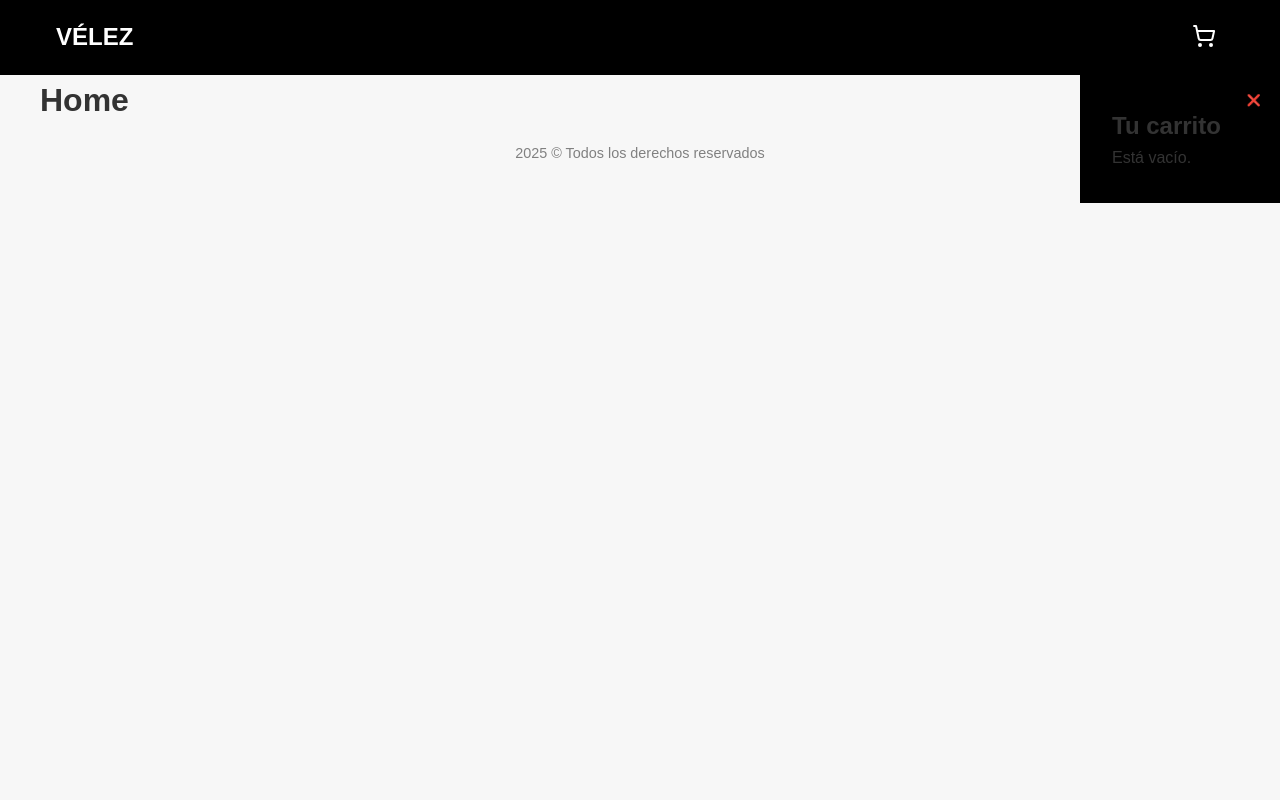
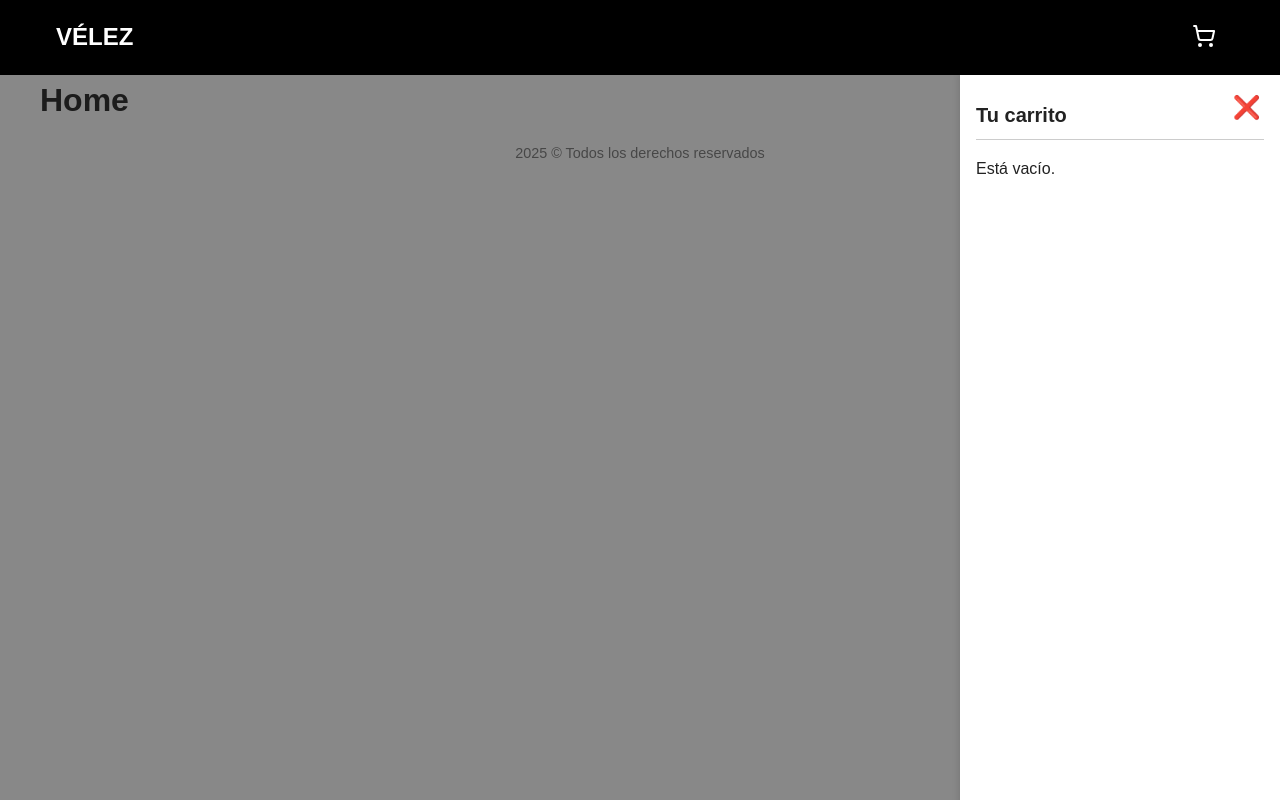
Before and after one commit to josemjaramillo/velez-prueba-tecnica, a React (Vite) app: page / in a window 1280 px wide. Both pictures are taken after a click on the button 1204 px from the left and 37 px from the top of the page. Built offline with nearby package versions, Linux system fonts and the light colour scheme.

Commit message:
Add style to cart sidebar

```diff
--- a/src/components/Cart.tsx
+++ b/src/components/Cart.tsx
@@ -1,52 +1,70 @@
-import { useEffect, useRef } from "react";
+import { useRef } from "react";
 import { useCart } from "../context/useCart";
+import toCOP from "../utils/toCOP";
 
 function Cart() {
-  const { cart, removeFromCart, clearCart, isCartOpen, closeCart , } = useCart();
+  const {
+    cartDetails,
+    removeFromCart,
+    clearCart,
+    isCartOpen,
+    closeCart,
+    cartTotal,
+    loadingDetails,
+  } = useCart();
   const cartRef = useRef<HTMLDivElement>(null);
 
-  useEffect(() => {
-    function handleClickOutside(event: MouseEvent) {
-      if (
-        cartRef.current &&
-        !cartRef.current.contains(event.target as Node)
-      ) {
-        closeCart();
-      }
-    }
+  return (
+    <>
+      {isCartOpen && <div className="overlay" onClick={closeCart} />}
+      <aside
+        ref={cartRef}
+        className={`cart ${isCartOpen ? "cart--open" : "cart--closed"}`}
+      >
+        <button className="closeButton" onClick={closeCart}>
+          ❌
+        </button>
+        <h2>Tu carrito</h2>
 
-    if (isCartOpen) {
-      document.addEventListener("mousedown", handleClickOutside);
-    }
-
-    return () => {
-      document.removeEventListener("mousedown", handleClickOutside);
-    };
-  }, [isCartOpen, closeCart]);
-
-  return (
-    <aside ref={cartRef} className={`cart ${isCartOpen ? "cart--open" : "cart--closed"}`}>
-      <button className="closeButton" onClick={closeCart}>❌</button>
-      <h2>Tu carrito</h2>
-      {cart.length === 0 ? (
+        {loadingDetails ? (
+          <p>Cargando productos...</p>
+        ) : cartDetails.length === 0 ? (
           <p>Está vacío.</p>
         ) : (
           <>
             <ul>
-            {cart.map((item) => (
+              {cartDetails.map((item) => (
                 <li key={item.itemId}>
-                {item.itemId} x {item.quantity}
-                <button onClick={() => removeFromCart(item.itemId)}>
+                  <img src={item.image} alt={item.productName} />
+                  <div className="item-info">
+                    <p>{item.productName}</p>
+                    <p>
+                      {item.quantity} × {toCOP(item.price)}
+                    </p>
+                    <p className="info">Color: {item.color}</p>
+                    <p className="info">Talla: {item.size}</p>
+                    <button
+                      className="remove-button"
+                      onClick={() => removeFromCart(item.itemId)}
+                    >
                       Eliminar
                     </button>
+                  </div>
                 </li>
               ))}
             </ul>
-          <button onClick={clearCart}>Vaciar carrito</button>
+
+            <p>Total: {toCOP(cartTotal)}</p>
+            <div className="cart-buttons-container">
+              <button className="clear btn" onClick={clearCart}>
+                Vaciar carrito
+              </button>
+              <button className="btn">Finalizar compra</button>
+            </div>
           </>
         )}
-      {/* <p>Total: ${total.toFixed(2)}</p> */}
       </aside>
+    </>
   );
 }
 
--- a/src/components/Header.tsx
+++ b/src/components/Header.tsx
@@ -7,9 +7,9 @@ function Header() {
   const { cartCount, openCart, closeCart, isCartOpen } = useCart();
 
   const handleClick = () => {
-    // if (isCartOpen) closeCart();
-    // else openCart();
-    openCart();
+    if (isCartOpen) closeCart();
+    else openCart();
+    // openCart();
     setBurst(true);
     setTimeout(() => setBurst(false), 400); // duración = duración de la animación
   };
--- a/src/components/ProductPrice.tsx
+++ b/src/components/ProductPrice.tsx
@@ -1,3 +1,5 @@
+import toCOP from "../utils/toCOP";
+
 interface ProductPriceProps {
   price: number;
   originalPrice: number;
@@ -6,15 +8,7 @@ interface ProductPriceProps {
 function ProductPrice({ price, originalPrice }: ProductPriceProps) {
   const showDiscount = price < originalPrice;
 
-  function toCOP(amount: number): string {
-    return new Intl.NumberFormat("es-CO", {
-      style: "currency",
-      currency: "COP",
-      minimumFractionDigits: 0,
-      maximumFractionDigits: 0,
-      currencyDisplay: "narrowSymbol", // solo el signo $
-    }).format(amount);
-  }
+
 
   return (
     <div className="price">
--- a/src/context/CartProvider.tsx
+++ b/src/context/CartProvider.tsx
@@ -1,12 +1,16 @@
 import { useEffect, useState } from "react";
-import type { CartItem } from "../types/types";
+import type { CartItem, CartItemDetails, ProductItem } from "../types/types";
 import { CartContext } from "./cartContext";
+import mapProduct from "../utils/mapProduct";
 
 const STORAGE_KEY = "cart-items";
+
 
 export function CartProvider({ children }: { children: React.ReactNode }) {
   const [cart, setCart] = useState<CartItem[]>([]);
   const [isCartOpen, setIsCartOpen] = useState(false);
+  const [cartDetails, setCartDetails] = useState<CartItemDetails[]>([]);
+  const [loadingDetails, setLoadingDetails] = useState(true);
 
   useEffect(() => {
     try {
@@ -63,6 +67,55 @@ export function CartProvider({ children }: { children: React.ReactNode }) {
     setIsCartOpen(false);
   }
 
+  // Fetch product details for all cart items
+  useEffect(() => {
+    async function fetchCartDetails() {
+      setLoadingDetails(true);
+      const details: CartItemDetails[] = [];
+
+      for (const item of cart) {
+        try {
+          const res = await fetch(
+            `https://api-frontend-production.up.railway.app/api/products/${item.productId}`
+          );
+          const data = await res.json();
+          const rawProduct = data[0];
+          const product = mapProduct(rawProduct);
+          const matchedItem = product.items.find(
+            (i: ProductItem) => i.itemId === item.itemId
+          );
+          if (!matchedItem) continue;
+
+          details.push({
+            ...item,
+            productName: product.name,
+            image: matchedItem.images[0].imageUrl,
+            price: matchedItem.offer.price,
+            color: matchedItem.color,
+            size: matchedItem.size
+          });
+        } catch (err) {
+          console.error("Error cargando producto:", item.productId, err);
+        }
+      }
+
+      setCartDetails(details);
+      setLoadingDetails(false);
+    }
+
+    if (cart.length > 0) {
+      fetchCartDetails();
+    } else {
+      setCartDetails([]);
+      setLoadingDetails(false);
+    }
+  }, [cart]);
+
+  const cartTotal = cartDetails.reduce(
+    (sum, item) => sum + item.price * item.quantity,
+    0
+  );
+
   return (
     <CartContext.Provider
       value={{
@@ -74,6 +127,9 @@ export function CartProvider({ children }: { children: React.ReactNode }) {
         isCartOpen,
         openCart,
         closeCart,
+        cartDetails,
+        loadingDetails,
+        cartTotal
       }}
     >
       {children}
--- a/src/context/cartContext.tsx
+++ b/src/context/cartContext.tsx
@@ -1,5 +1,5 @@
 import { createContext } from "react";
-import type { CartItem } from "../types/types";
+import type { CartItem, CartItemDetails } from "../types/types";
 
 interface CartContextType {
   cart: CartItem[];
@@ -11,6 +11,10 @@ interface CartContextType {
   openCart: () => void;
   closeCart: () => void;
   isCartOpen: boolean;
+
+  cartDetails: CartItemDetails[];
+  loadingDetails: boolean;
+  cartTotal: number;
 }
 
 export const CartContext = createContext<CartContextType | undefined>(
--- a/src/styles/styles.css
+++ b/src/styles/styles.css
@@ -166,14 +166,20 @@ footer {
 }
 
 /* Carrito */
+
 .cart {
-    background: #000;
+    background: #fff;
+    color: #222;
     display: none;
-    padding: 32px;
+    padding: 24px 16px;
     position: fixed;
-    right: 0px;
-    /* top: 20px; */
-    width: 200px;
+    right: 0;
+    width: 320px;
+    height: 100vh;
+    box-shadow: -2px 0 6px rgba(0, 0, 0, 0.1);
+    overflow-y: auto;
+    transition: transform 0.3s ease;
+    z-index: 1000;
 }
 
 .cart--open {
@@ -184,21 +190,150 @@ footer {
     display: none;
 }
 
+/* ------------------------- */
+/* Header & Close Button    */
+/* ------------------------- */
+
 .closeButton {
     position: absolute;
     top: 1rem;
-  right: 1rem;
-    font-size: 0.7rem;
-    color: #555;
+    right: 1rem;
+    font-size: 1.4rem;
+    color: #c00;
     background: none;
     border: none;
     padding: 0.2rem;
-    border-radius: 9999px;
     cursor: pointer;
-    transition: background 0.2s ease, color 0.2s ease;
+    transition: transform 0.2s ease;
 }
 
 .closeButton:hover {
-    background-color: #eee;
-    color: #111;
+    transform: scale(1.2);
 }
+
+.cart h2 {
+    margin-top: 0;
+    margin-bottom: 1rem;
+    font-size: 1.25rem;
+    border-bottom: 1px solid #ccc;
+    padding-bottom: 0.5rem;
+}
+
+/* ------------------------- */
+/* List & Items              */
+/* ------------------------- */
+
+.cart ul {
+    list-style: none;
+    padding: 0;
+    margin: 0;
+}
+
+.cart li {
+    display: flex;
+    gap: 12px;
+    margin-bottom: 1rem;
+    align-items: flex-start;
+    border-bottom: 1px solid #eee;
+    padding-bottom: 0.75rem;
+}
+
+.cart img {
+    width: 60px;
+    height: 60px;
+    object-fit: cover;
+    border-radius: 4px;
+}
+
+/* ------------------------- */
+/* Item Text Info            */
+/* ------------------------- */
+
+.cart .item-info {
+    flex: 1;
+    display: flex;
+    flex-direction: column;
+    gap: 4px;
+    font-size: 0.9rem;
+}
+
+.cart .item-info p {
+    margin: 0;
+}
+
+.cart .item-info .info {
+    color: #555;
+    font-size: 0.8rem;
+}
+
+/* ------------------------- */
+/* Botón de eliminar         */
+/* ------------------------- */
+
+.cart .remove-button {
+    align-self: flex-start;
+    background-color: transparent;
+    border: 1px solid #aaa;
+    color: #c00;
+    padding: 2px 6px;
+    font-size: 0.8rem;
+    border-radius: 4px;
+    cursor: pointer;
+}
+
+.cart .remove-button:hover {
+    background-color: #f9d6d6;
+}
+
+/* ------------------------- */
+/*      Total + botones      */
+/* ------------------------- */
+
+.cart-buttons-container {
+    display: flex;
+    gap: 0.2rem;
+}
+
+.cart .cart-total {
+    text-align: right;
+    font-weight: bold;
+    margin-top: 1rem;
+    font-size: 1rem;
+}
+
+.cart .btn {
+    width: 50%;
+    padding: 0.6rem;
+    background-color: black;
+    color: white;
+    border: solid black 1px;
+    border-radius: 4px;
+    cursor: pointer;
+    font-weight: bold;
+}
+
+.cart .btn:hover {
+    background-color: white;
+    color: black;
+    border: solid black 1px;
+}
+
+.cart .clear {
+    background-color: white;
+    color: black;
+}
+
+
+/* ------------------------- */
+/* Overlay                   */
+/* ------------------------- */
+
+.overlay {
+    position: fixed;
+    top: 0;
+    left: 0;
+    width: 100%;
+    height: 100%;
+    background-color: rgba(0, 0, 0, 0.45);
+    z-index: 999;
+}
--- /dev/null
+++ b/src/utils/toCOP.ts
@@ -0,0 +1,11 @@
+function toCOP(amount: number): string {
+  return new Intl.NumberFormat("es-CO", {
+    style: "currency",
+    currency: "COP",
+    minimumFractionDigits: 0,
+    maximumFractionDigits: 0,
+    currencyDisplay: "narrowSymbol", // solo el signo $
+  }).format(amount);
+}
+
+export default toCOP;
```
Also changed, not shown: src/types/types.ts (+7 -0 lines). Lines whose indentation alone changed are shown as unchanged.
